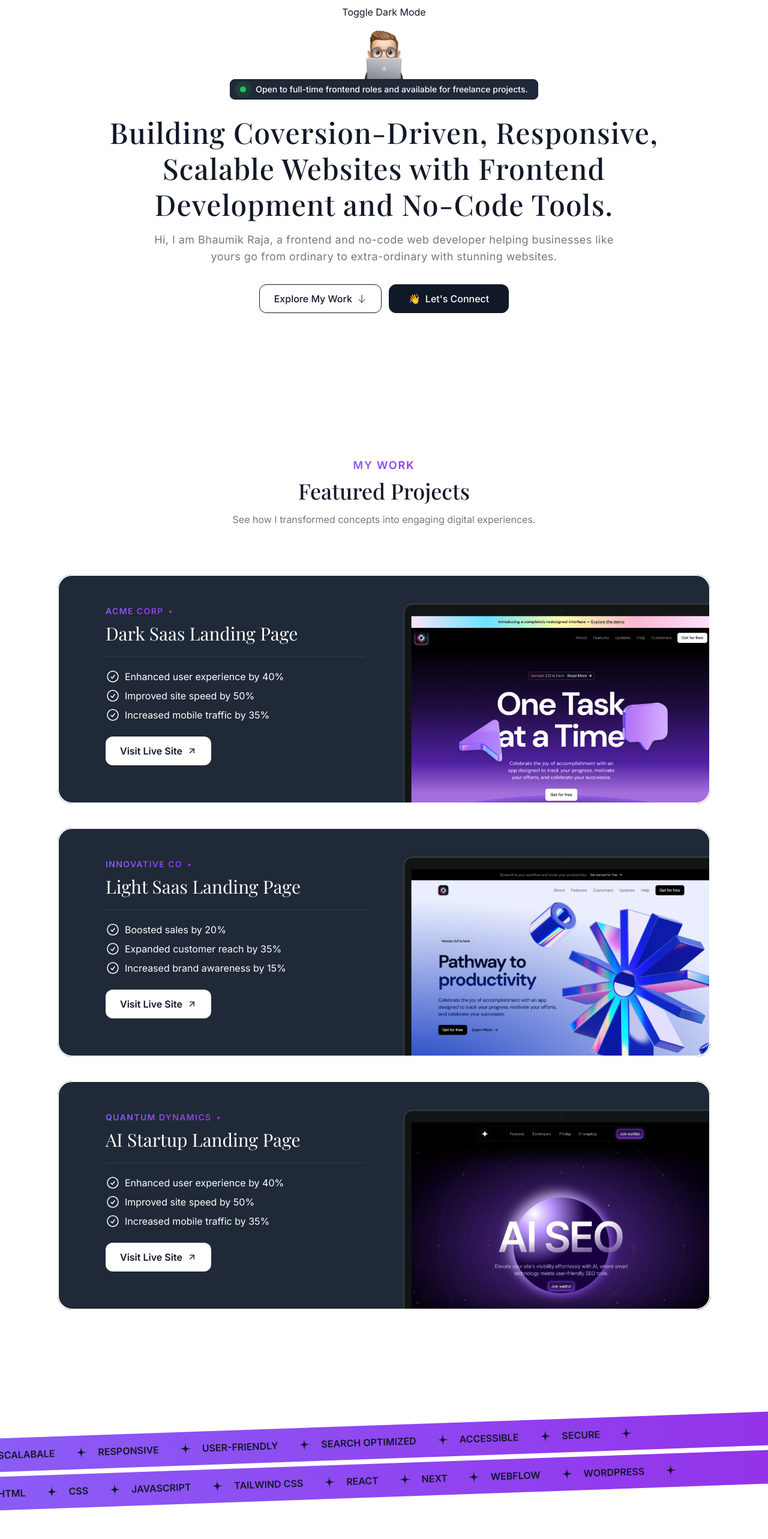
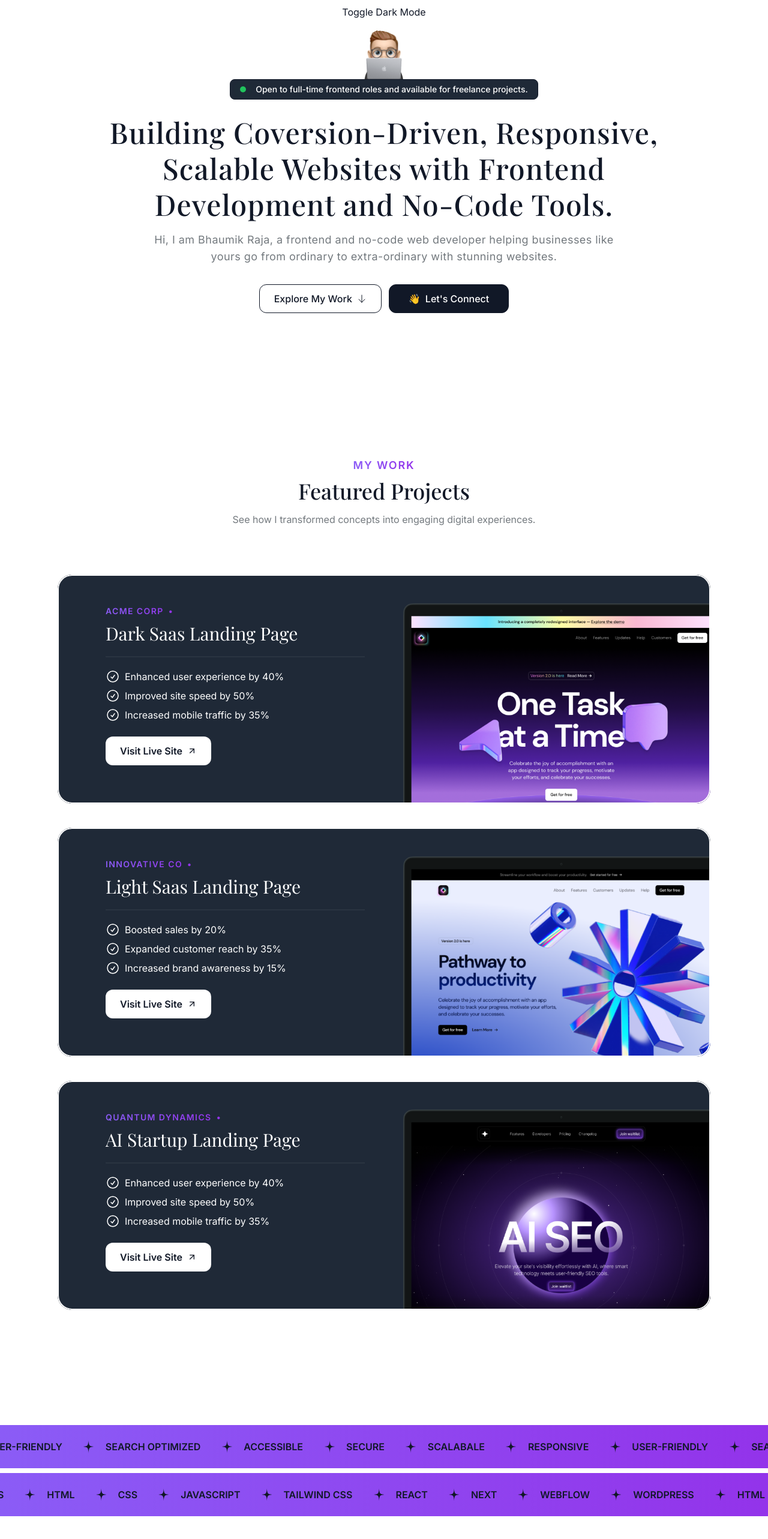
Before and after one commit to bhaumik-dev/bhaumik-dev-portfolio, a Next.js app: page / in a window 1280 px wide. Shown: the part 152-2718 px from the top of the page at 60% size. Built offline with nearby package versions, Linux system fonts and the light colour scheme; a web font is replaced by a local one.

Commit message:
Animations completed and added Framer Motion

```diff
--- a/src/components/Cards.tsx
+++ b/src/components/Cards.tsx
@@ -1,16 +1,18 @@
-import { PropsWithChildren } from "react";
+import { ComponentPropsWithoutRef, PropsWithChildren } from "react";
 import { twMerge } from "tailwind-merge";
 
 export const Card = ({
   className,
   children,
-}: PropsWithChildren<{ className?: string }>) => {
+  ...other
+}: ComponentPropsWithoutRef<"div">) => {
   return (
     <div
       className={twMerge(
         "bg-[var(--color-opposite-background)] rounded-3xl overflow-hidden relative z-0 after:z-10 after:content-[''] after:absolute after:inset-0 after:outline-2 after:outline after:-outline-offset-2 after:rounded-3xl after:outline-[var(--color-opposite-text)] after:pointer-events-none p-6",
         className
       )}
+      {...other}
     >
       {children}
     </div>
--- a/src/sections/About.tsx
+++ b/src/sections/About.tsx
@@ -1,3 +1,5 @@
+"use client";
+
 import { Card } from "@/components/Cards";
 import { SectionHeader } from "@/components/SectionHeader";
 import StarIcon from "@/assets/icons/star.svg";
@@ -16,6 +18,8 @@ import MongoDBIcon from "@/assets/icons/mongodb.svg";
 import { TechIcon } from "@/components/TechIcon";
 import myImage from "@/assets/images/myimage.jpeg";
 import Image from "next/image";
+import { motion } from "framer-motion";
+import { useRef } from "react";
 
 const toolboxItems = [
   {
@@ -137,6 +141,7 @@ const achievements = [
 ];
 
 export const AboutSection = () => {
+  const constraintRef = useRef(null);
   return (
     <div className="py-20 lg:py-22">
       <div className="container">
@@ -263,21 +268,23 @@ export const AboutSection = () => {
               <p className="text-[var(--color-background)] text-sm mt-3 mb-3 font-medium">
                 Explore my interests and hobbies beyond code.
               </p>
-              <div className="relative flex-1 h-full">
+              <div className="relative flex-1 h-full" ref={constraintRef}>
                 {hobbies.map((hobby) => (
-                  <div
+                  <motion.div
                     key={hobby.title}
                     className="inline-flex items-center gap-2 bg-gradient-to-r from-violet-600 to-purple-700 rounded-full px-1.5 py-1.5 absolute"
                     style={{
                       left: hobby.left,
                       top: hobby.top,
                     }}
+                    drag
+                    dragConstraints={constraintRef}
                   >
                     <span className="text-white text-sm font-medium">
                       {hobby.title}
                     </span>
                     <span>{hobby.emoji}</span>
-                  </div>
+                  </motion.div>
                 ))}
               </div>
             </div>
--- a/src/sections/Projects.tsx
+++ b/src/sections/Projects.tsx
@@ -57,10 +57,13 @@ export const ProjectsSection = () => {
         />
 
         <div className="flex flex-col mt-10 gap-10 md:mt-20">
-          {portfolioProjects.map((project) => (
+          {portfolioProjects.map((project, projectIndex) => (
             <Card
               key={project.title}
               className="px-8 pt-8 pb-0 lg:pt-12 lg:px-20 md:pt-12 md:px-10 pointer-events-none sticky"
+              style={{
+                top: `calc(64px + ${projectIndex * 40}px)`,
+              }}
             >
               <div className="lg:grid lg:grid-cols-2 lg:gap-16">
                 <div className="lg:pb-16">
--- a/src/sections/Tape.tsx
+++ b/src/sections/Tape.tsx
@@ -1,4 +1,5 @@
 import StarIcon from "@/assets/icons/star.svg";
+import { Fragment } from "react";
 
 const words = [
   "Scalabale",
@@ -24,30 +25,43 @@ export const TapeSection = () => {
   return (
     <div className="py-12 lg:py-24 overflow-x-clip">
       {/* Tape 1 */}
-      <div className="bg-gradient-to-r from-violet-500 to-purple-600 -rotate-2 -mx-1">
+      <div className="bg-gradient-to-r from-violet-500 to-purple-600 -rotate-0 -mx-1">
         <div className="flex [mask-image:linear-gradient(to_right, transparent, black_10%, black_90%, transparent)]">
-          <div className="flex flex-none gap-4 py-4 ">
+          <div className="flex flex-none gap-4 pr-4 py-6 animate-move-left [animation-duration:30s]">
+            {[...new Array(3)].fill(0).map((_, idx) => (
+              <Fragment key={idx}>
                 {words.map((word) => (
                   <div key={word} className="inline-flex gap-8 items-center">
-                <span className="uppercase font-semibold text-md">{word}</span>
+                    <span className="uppercase font-semibold text-md">
+                      {word}
+                    </span>
                     <StarIcon className="size-6 -rotate-8" />
                   </div>
+                ))}
+              </Fragment>
             ))}
           </div>
         </div>
       </div>
 
       {/* Tape 2 */}
-      <div className="bg-gradient-to-r from-violet-500 to-purple-600 -rotate-2 -mx-1 mt-2">
+      <div className="bg-gradient-to-r from-violet-500 to-purple-600 -rotate-0 -mx-1 mt-2">
         <div className="flex [mask-image:linear-gradient(to_right, transparent, black_10%, black_90%, transparent)]">
-          <div className="flex flex-none gap-4 py-4 ">
+          <div className="flex flex-none gap-4 py-6 animate-move-right [animation-duration:30s]">
+            {[...new Array(3)].fill(0).map((_, idx2) => (
+              <Fragment key={idx2}>
                 {technologies.map((technology) => (
-              <div key={technology} className="inline-flex gap-8 items-center">
+                  <div
+                    key={technology}
+                    className="inline-flex gap-8 items-center"
+                  >
                     <span className="uppercase font-semibold text-md">
                       {technology}
                     </span>
                     <StarIcon className="size-6 -rotate-8" />
                   </div>
+                ))}
+              </Fragment>
             ))}
           </div>
         </div>
--- a/src/sections/Testimonials.tsx
+++ b/src/sections/Testimonials.tsx
@@ -6,6 +6,7 @@ import memojiAvatar5 from "@/assets/images/memoji-avatar-5.png";
 import { SectionHeader } from "@/components/SectionHeader";
 import Image from "next/image";
 import { Card } from "@/components/Cards";
+import { Fragment } from "react";
 
 const testimonials = [
   {
@@ -49,11 +50,13 @@ export const TestimonialsSection = () => {
           title="Testimonials & Recommendations"
           description="See what people say about me."
         />
-        <div className="mt-16 lg:mt-24 flex overflow-x-clip [mask-image: linear-gradient(to_right, transparent, black_10%, black90%, transparent)]">
-          <div className="flex gap-8 flex-none">
+        <div className="mt-12 lg:mt-24 flex overflow-x-clip [mask-image: linear-gradient(to_right, transparent, black_10%, black90%, transparent)] py-4 -my-4">
+          <div className="flex gap-8 pr-8 flex-none animate-move-left [animation-duration:90s] hover:[animation-play-state:paused]">
+            {[...new Array(2)].fill(0).map((_, index) => (
+              <Fragment key={index}>
                 {testimonials.map((testimonial) => (
                   <Card
-                className="text-[var(--color-opposite-text)] mt-2 max-w-xs md:p-8 md:max-w-md lg:max-w-md"
+                    className="text-[var(--color-opposite-text)] mt-2 max-w-xs md:p-8 md:max-w-md lg:max-w-md hover:-rotate-1 transition duration-300"
                     key={testimonial.name}
                   >
                     <div className="flex gap-4 items-center">
@@ -78,6 +81,8 @@ export const TestimonialsSection = () => {
                     </p>
                   </Card>
                 ))}
+              </Fragment>
+            ))}
           </div>
         </div>
       </div>
--- a/tailwind.config.ts
+++ b/tailwind.config.ts
@@ -34,6 +34,8 @@ const config: Config = {
       },
       animation: {
         "ping-large": "ping-large 1s ease-in-out infinite",
+        "move-left": "move-left 1s linear infinite",
+        "move-right": "move-right 1s linear infinite",
       },
       keyframes: {
         "ping-large": {
@@ -42,6 +44,22 @@ const config: Config = {
             opacity: "0",
           },
         },
+        "move-left": {
+          "0%": {
+            transform: "translateX(0%)",
+          },
+          "100%": {
+            transform: "translateX(-50%)",
+          },
+        },
+        "move-right": {
+          "0%": {
+            transform: "translateX(-40%)",
+          },
+          "100%": {
+            transform: "translateX(0%)",
+          },
+        },
       },
     },
   },
```
Lines whose indentation alone changed are shown as unchanged.
